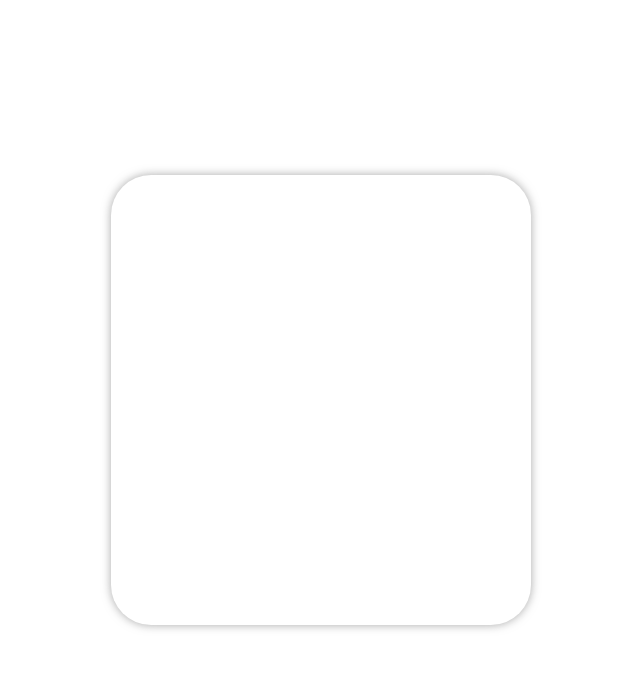
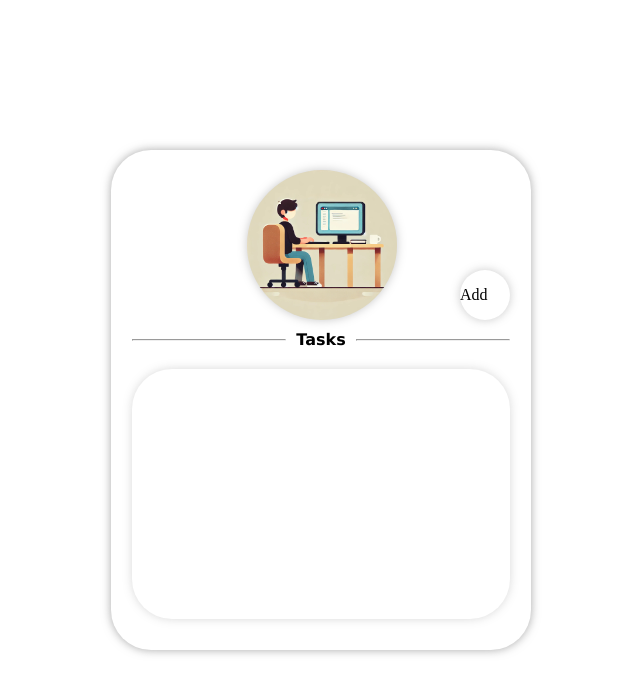
Before and after one commit to FelpsPereira/ToDoList, a plain HTML site: page index.html in a window 1280 px wide. Shown: the whole page, without its empty margins (319-959 px from the left). Drawn offline with Linux system fonts and the light colour scheme.

Commit message:
Add Tasks

```diff
--- a/index.html
+++ b/index.html
@@ -16,7 +16,19 @@
 </head>
 <body>
     <div id="main">
+        <div id="header">
+            <div id="Photo"></div>
+            <button id="addTask">Add</button>
+        </div>
+        <div id="divisors">
+            <hr class="divisor">
+            <span style="margin: 0px 10px; font-family:'Lucida Sans', 'Lucida Sans Regular', 'Lucida Grande', 'Lucida Sans Unicode', Geneva, Verdana, sans-serif; font-weight: bold;">Tasks</span>
+            <hr class="divisor">
+        </div>
+        <div id="tasks">
 
+        </div>
     </div>
+    <script src="script.js"></script>
 </body>
 </html>
--- /dev/null
+++ b/script.js
@@ -0,0 +1,6 @@
+const tasks = document.querySelector('#tasks'), addTask = document.querySelector('#addTask').addEventListener('click', ()=>{
+    const newTasks = document.createElement('p')
+    newTasks.textContent = 'Ola MUndo kkkkk'
+    tasks.appendChild(newTasks)
+    tasks.scrollTop = tasks.scrollHeight
+})
--- a/style.css
+++ b/style.css
@@ -14,9 +14,65 @@ body{
 
 /*Detalhes Finalizados!!*/
 #main{
-    height: 450px;
+    height: 500px;
     width: 420px;
     border-radius: 40px;
     box-shadow: 0px 0px 10px rgba(128, 128, 128, 0.685);
+    display: flex;
+    align-items: center;
+    flex-direction: column;
+}
 
+#header{
+    display: flex;
+    align-items: end;
+    width: 90%;
+    justify-content: flex-end;
 }
+
+#addTask{
+    all: unset;
+    border-radius: 50%;
+    height: 50px;
+    width: 50px;
+    box-shadow: 0px 0px 10px rgba(128, 128, 128, 0.418);
+}
+#addTask:active{
+    box-shadow: 0px 0px 10px gray;
+}
+
+#Photo{
+    border-radius: 50%;
+    width: 150px;
+    height: 150px;
+    background:beige url(DALL·E-2025-02-13-17.03.jpeg) no-repeat center center;
+    background-size: cover;
+    box-shadow: 0px 0px 10px rgba(128, 128, 128, 0.432);
+    margin-top: 20px;
+    margin-right: 63px;
+}
+
+#divisors{
+    width: 90%;
+    margin-top: 10px;
+    display: flex;
+    align-items: center;
+    justify-content: center;
+}
+.divisor{
+    width: 45%;
+    height: 1px;
+    display: inline-block;
+}
+
+#tasks{
+    margin-top: 20px;
+    width: 90%;
+    height: 250px;
+    border-radius: 40px;
+    box-shadow: 0px 0px 10px rgba(128, 128, 128, 0.301);
+    overflow-y: auto;
+}
+p{
+    font-size: 1em;
+}
```
Also changed, not shown: DALL·E-2025-02-13-17.03.jpeg (added).
